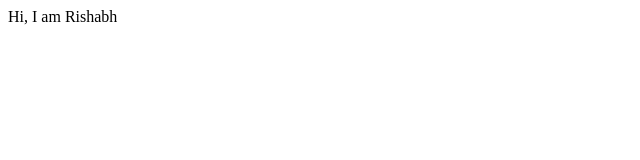
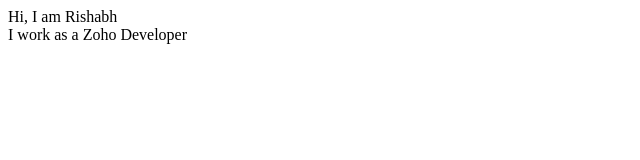
Before and after one commit to rishabhKush/rishabh-site, a plain HTML site: page index.html in a window 1280 px wide. Shown: the whole page, without its empty margins (0-640 px from the left). Drawn offline with Linux system fonts and the light colour scheme.

Commit message:
update index.html
Added work info

```diff
--- a/index.html
+++ b/index.html
@@ -6,6 +6,7 @@
     <title>Rishabh Site</title>
 </head>
 <body>
-    Hi, I am Rishabh
+    Hi, I am Rishabh<br>
+    I work as a Zoho Developer
 </body>
 </html>
```
